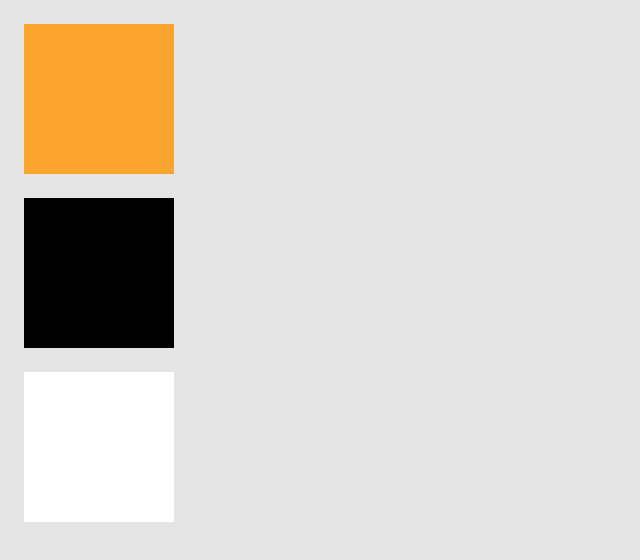
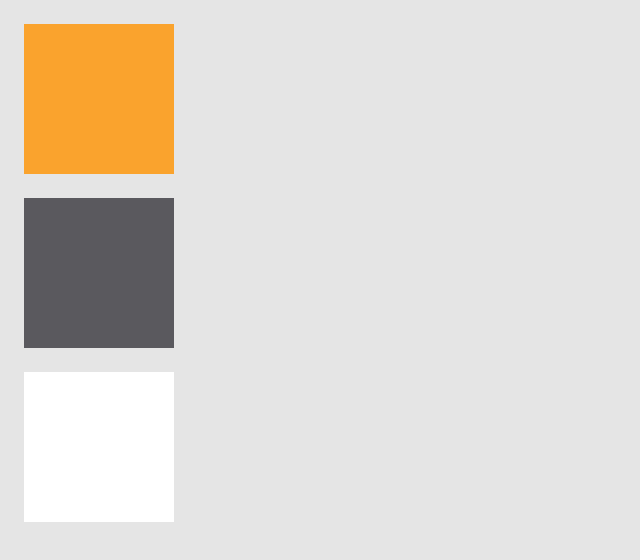
Before and after one commit to johancastillo/ct_project_vue, a plain HTML site: page index.html in a window 1280 px wide. Shown: the whole page, without its empty margins (0-640 px from the left). Drawn offline with Linux system fonts and the light colour scheme.

Commit message:
Modificacion en la paleta de colores

```diff
--- a/css/colors.css
+++ b/css/colors.css
@@ -1,6 +1,6 @@
 :root{
   --color-primario: #faa32d;
-  --color-secundario: #000;
+  --color-secundario: #5a595e;
   --color-terciario: #fff;
   --color-fondo: #E5E5E5;
 }
```
